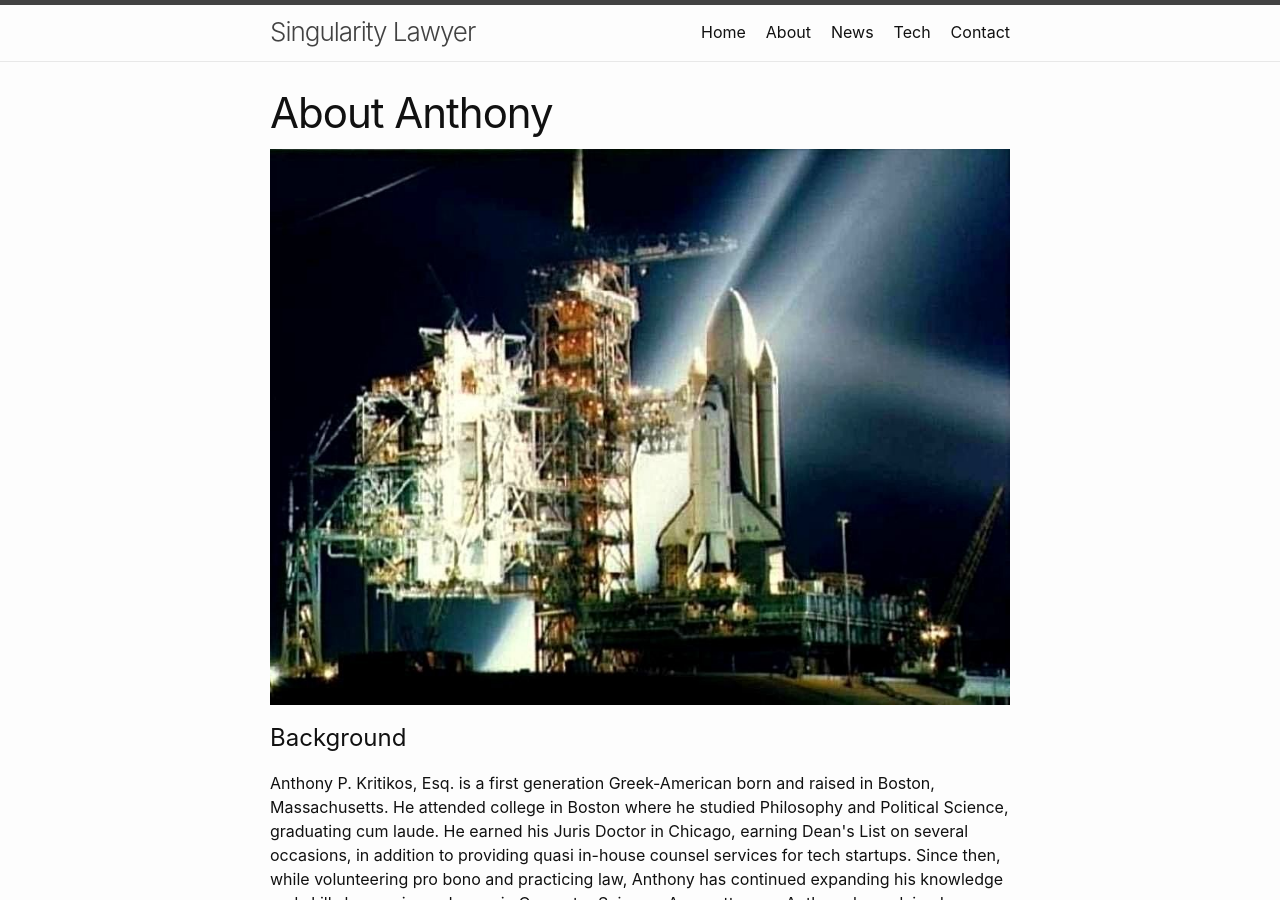
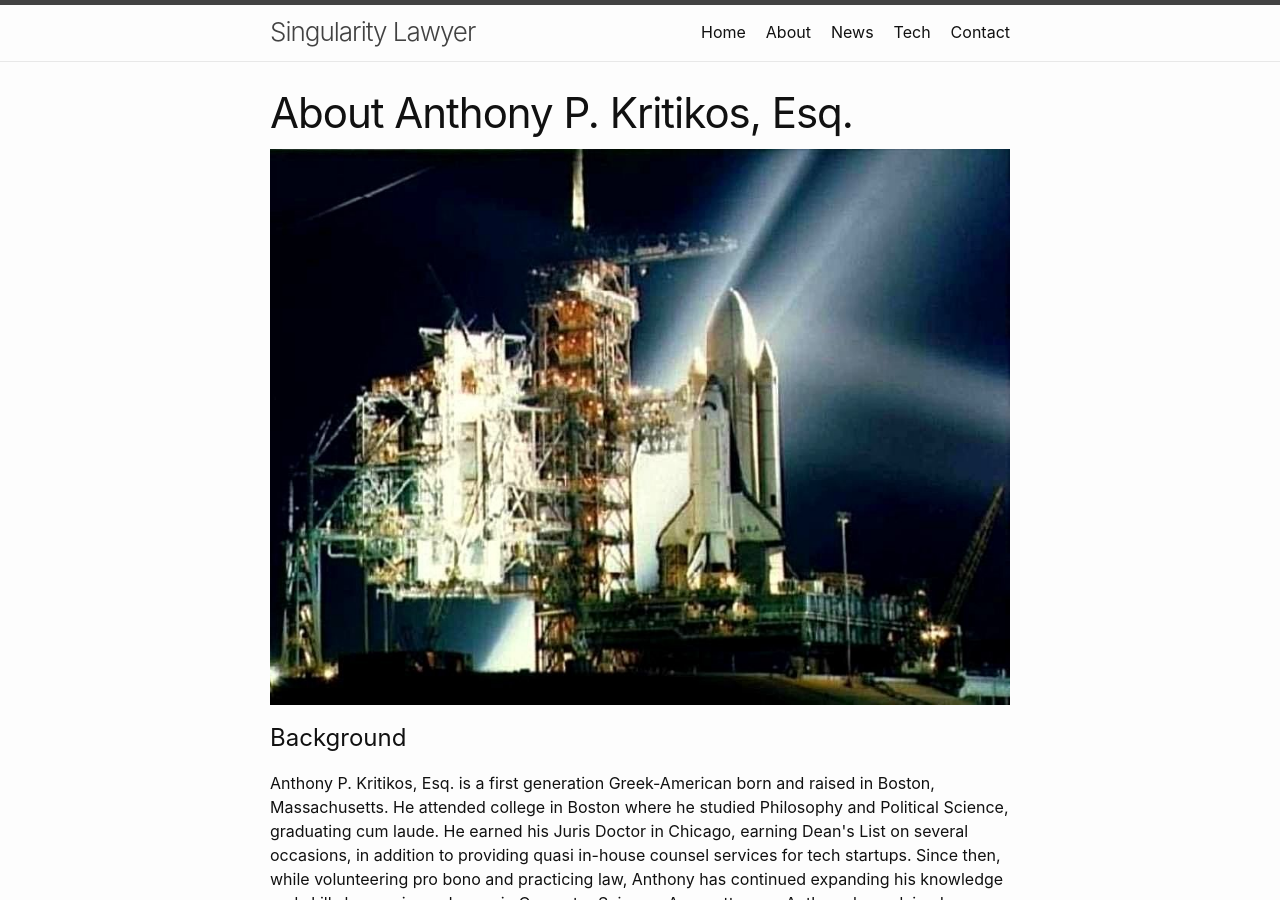
Before and after one commit to apkrit/apkrit.github.io, a Jekyll site: the page built from about.md, in a window 1280 px wide and 900 px high. Built offline with Jekyll 4.4.1, drawn with Linux system fonts in a browser that asks for light colours.

Commit message:
Edited about me title

```diff
--- a/about.md
+++ b/about.md
@@ -3,7 +3,7 @@
 title: About
 permalink: /about
 ---
-<h1 class="post-title">About Anthony</h1>
+<h1 class="post-title">About Anthony P. Kritikos, Esq.</h1>
 
 ![homesplash]({{ site.url }}/assets/images/img2.jpg)
 
```
